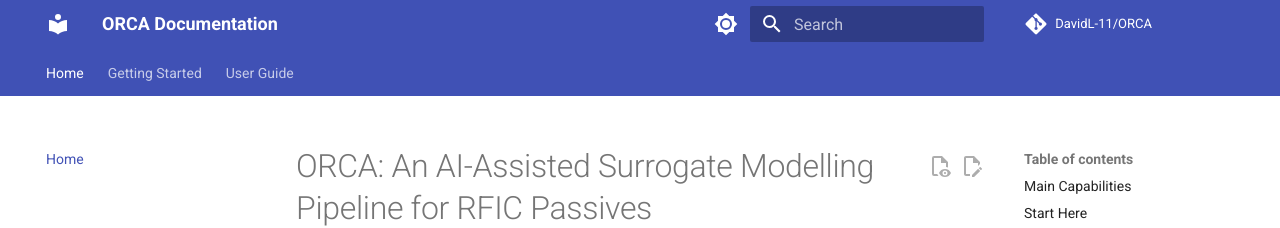
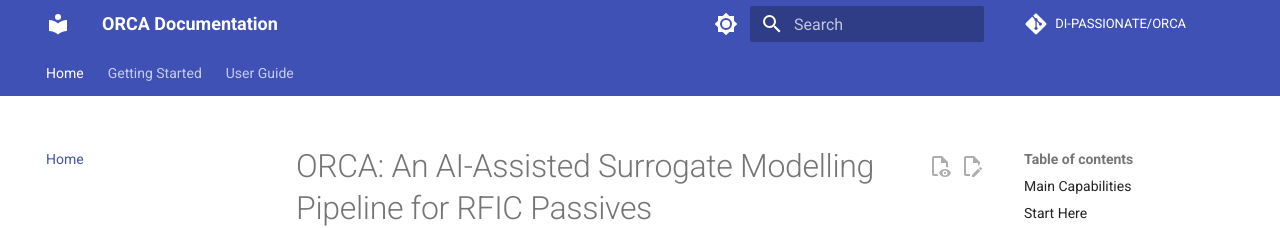
Before and after one commit to DI-PASSIONATE/ORCA, an MkDocs documentation site: the page built from docs/index.md, in a window 1280 px wide. Shown: the top 228 px of the page. Built offline with MkDocs 1.6.1 and Material for MkDocs 9.7.7, drawn with Linux system fonts in a browser that asks for light colours; comment, search, counter and statistics services are not loaded.

Commit message:
Changed mkdocs to organization github

```diff
--- a/mkdocs.yml
+++ b/mkdocs.yml
@@ -1,10 +1,10 @@
 site_name: ORCA Documentation
 site_description: >-
-  Documentation for the ORCA (Open RF Circuit
+  Documentation for the ORCA (Open RF Circuit Automation)
 
 # Repository
-repo_name: DavidL-11/ORCA
-repo_url: https://github.com/DavidL-11/ORCA
+repo_name: DI-PASSIONATE/ORCA
+repo_url: https://github.com/DI-PASSIONATE/ORCA
 edit_uri: edit/main/docs/
 
 # Page tree
@@ -71,7 +71,7 @@ plugins:
 extra:
   social:
     - icon: fontawesome/brands/github
-      link: https://github.com/DavidL-11/ORCA
+      link: https://github.com/DI-PASSIONATE/ORCA
 
 extra-css:
   - stylesheets/extra.css
```
